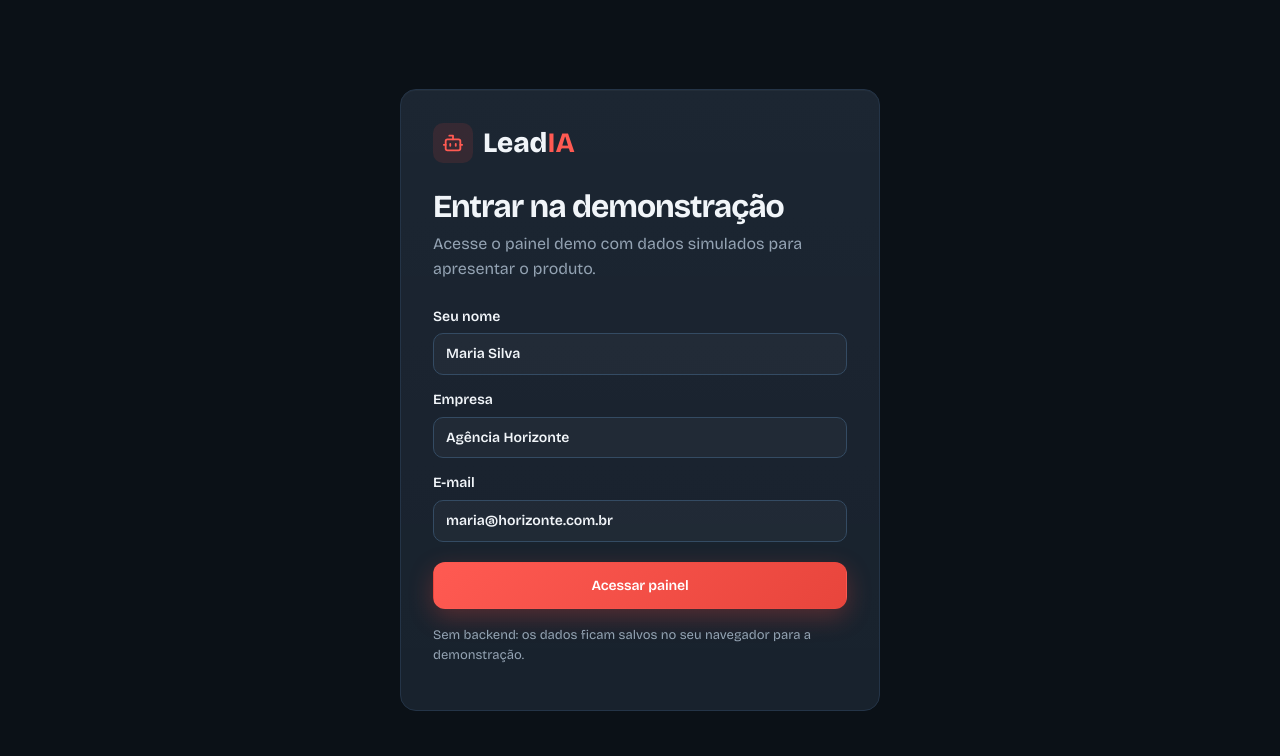
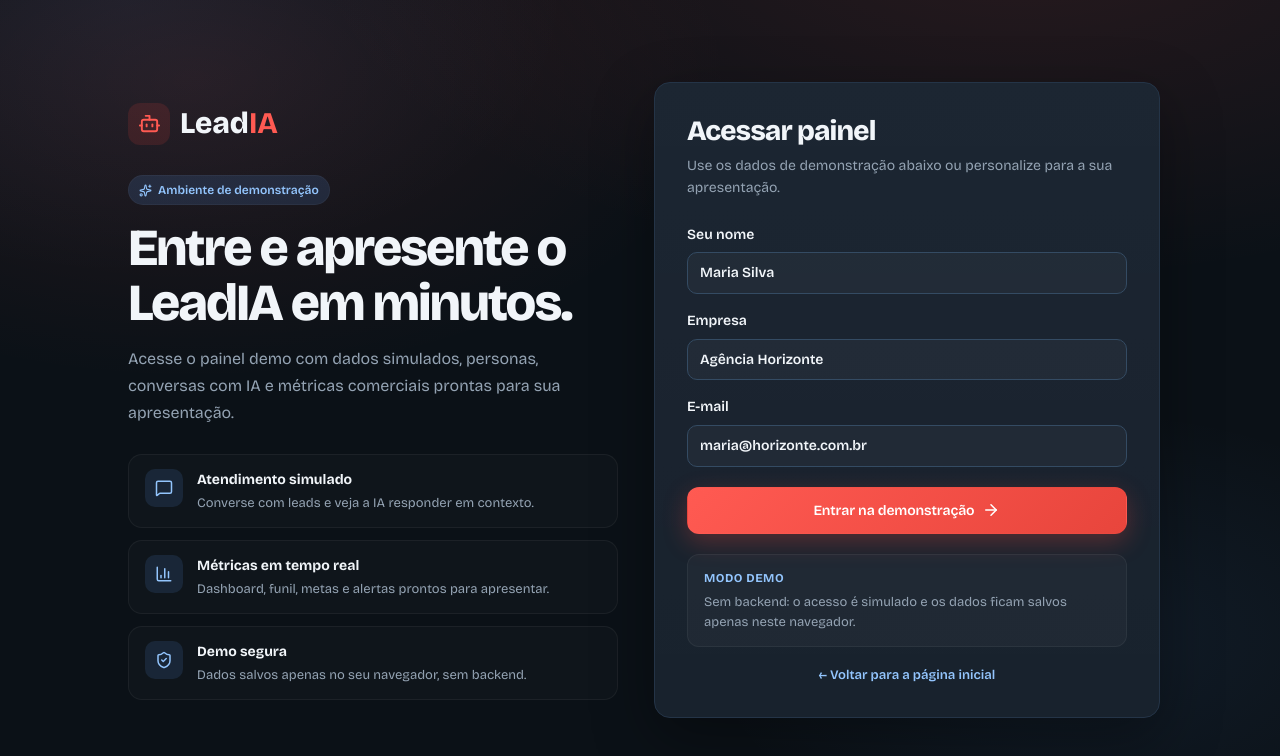
Before and after one commit to neosamdez/LeadIA, a React (Vite) app: page /login in a window 1280 px wide. Shown: the top 756 px of the page. Built offline with nearby package versions, Linux system fonts and the light colour scheme; no server answers.

Commit message:
feat: melhora pagina de login da demo

```diff
--- a/src/pages/Login.jsx
+++ b/src/pages/Login.jsx
@@ -1,7 +1,13 @@
 import { useState } from 'react';
 import { useNavigate, Link } from 'react-router-dom';
-import { Bot } from 'lucide-react';
+import { Bot, ArrowRight, Sparkles, ShieldCheck, BarChart3, MessageSquare } from 'lucide-react';
 import { useApp } from '../context/AppContext';
+
+const highlights = [
+  { icon: MessageSquare, title: 'Atendimento simulado', text: 'Converse com leads e veja a IA responder em contexto.' },
+  { icon: BarChart3, title: 'Métricas em tempo real', text: 'Dashboard, funil, metas e alertas prontos para apresentar.' },
+  { icon: ShieldCheck, title: 'Demo segura', text: 'Dados salvos apenas no seu navegador, sem backend.' },
+];
 
 export default function Login() {
   const { login } = useApp();
@@ -17,31 +23,90 @@ export default function Login() {
   }
 
   return (
-    <div style={{ minHeight: '100vh', display: 'grid', placeItems: 'center', padding: 24, background: 'var(--bg)' }}>
-      <div className="card" style={{ width: 'min(480px, 100%)', padding: 32 }}>
-        <Link to="/" style={{ display: 'inline-flex', alignItems: 'center', gap: 10, textDecoration: 'none', fontWeight: 800, fontSize: 28, marginBottom: 24 }}>
-          <span style={{ width: 40, height: 40, borderRadius: 10, background: 'rgba(232,69,60,.12)', color: 'var(--acc)', display: 'grid', placeItems: 'center' }}><Bot size={22} /></span>
+    <div style={{ minHeight: '100vh', display: 'grid', placeItems: 'center', padding: '32px 20px', position: 'relative', overflow: 'hidden' }}>
+      <div style={{ position: 'absolute', inset: 0, background: 'radial-gradient(900px 500px at 15% 10%, rgba(255,90,82,.10), transparent 60%), radial-gradient(700px 420px at 85% 80%, rgba(96,165,250,.08), transparent 55%)', pointerEvents: 'none' }} />
+
+      <div className="login-shell" style={{ width: 'min(1040px, 100%)', display: 'grid', gridTemplateColumns: '1fr 1fr', gap: 28, alignItems: 'stretch', position: 'relative' }}>
+        <div style={{ padding: '20px 8px', display: 'flex', flexDirection: 'column', justifyContent: 'center', minWidth: 0 }}>
+          <Link to="/" style={{ display: 'inline-flex', alignItems: 'center', gap: 10, textDecoration: 'none', fontWeight: 800, fontSize: 30, marginBottom: 28, width: 'fit-content' }}>
+            <span style={{ width: 42, height: 42, borderRadius: 12, background: 'rgba(232,69,60,.14)', color: 'var(--acc)', display: 'grid', placeItems: 'center' }}><Bot size={23} /></span>
             <span>Lead<b style={{ color: 'var(--acc)' }}>IA</b></span>
           </Link>
-        <h1 style={{ margin: '0 0 8px', fontSize: 32, lineHeight: 1.1, letterSpacing: '-.03em' }}>Entrar na demonstração</h1>
-        <p style={{ color: 'var(--mute)', margin: '0 0 24px' }}>Acesse o painel demo com dados simulados para apresentar o produto.</p>
-        <form onSubmit={submit} style={{ display: 'grid', gap: 14 }}>
-          <label style={{ display: 'grid', gap: 6, fontSize: 14, fontWeight: 600 }}>
+
+          <div className="badge blue" style={{ width: 'fit-content', marginBottom: 16 }}>
+            <Sparkles size={13} /> Ambiente de demonstração
+          </div>
+
+          <h1 style={{ margin: '0 0 14px', fontSize: 'clamp(32px, 4.4vw, 52px)', lineHeight: 1.05, letterSpacing: '-.04em', fontWeight: 800, maxWidth: 560 }}>
+            Entre e apresente o LeadIA em minutos.
+          </h1>
+          <p style={{ color: 'var(--mute)', margin: '0 0 28px', fontSize: 16, lineHeight: 1.7, maxWidth: 540 }}>
+            Acesse o painel demo com dados simulados, personas, conversas com IA e métricas comerciais prontas para sua apresentação.
+          </p>
+
+          <div style={{ display: 'grid', gap: 12 }}>
+            {highlights.map(({ icon: Icon, title, text }) => (
+              <div key={title} style={{ display: 'flex', gap: 14, alignItems: 'flex-start', padding: '14px 16px', borderRadius: 14, background: 'rgba(255,255,255,.02)', border: '1px solid rgba(255,255,255,.05)' }}>
+                <div style={{ width: 38, height: 38, borderRadius: 10, background: 'rgba(96,165,250,.12)', color: '#93C5FD', display: 'grid', placeItems: 'center', flexShrink: 0 }}>
+                  <Icon size={18} />
+                </div>
+                <div style={{ minWidth: 0 }}>
+                  <div style={{ fontWeight: 700, fontSize: 14, marginBottom: 2 }}>{title}</div>
+                  <div style={{ fontSize: 13, color: 'var(--mute)', lineHeight: 1.55 }}>{text}</div>
+                </div>
+              </div>
+            ))}
+          </div>
+        </div>
+
+        <div className="card" style={{ padding: '32px', minWidth: 0, alignSelf: 'center', boxShadow: '0 20px 60px rgba(0,0,0,.35)' }}>
+          <div style={{ marginBottom: 24 }}>
+            <h2 style={{ margin: '0 0 8px', fontSize: 28, lineHeight: 1.15, letterSpacing: '-.03em', fontWeight: 800 }}>Acessar painel</h2>
+            <p style={{ color: 'var(--mute)', margin: 0, fontSize: 14, lineHeight: 1.6 }}>
+              Use os dados de demonstração abaixo ou personalize para a sua apresentação.
+            </p>
+          </div>
+
+          <form onSubmit={submit} style={{ display: 'grid', gap: 16 }}>
+            <label style={{ display: 'grid', gap: 7, fontSize: 14, fontWeight: 600 }}>
               Seu nome
-            <input value={name} onChange={(e) => setName(e.target.value)} required />
+              <input value={name} onChange={(e) => setName(e.target.value)} placeholder="Como você quer ser chamado" required />
             </label>
-          <label style={{ display: 'grid', gap: 6, fontSize: 14, fontWeight: 600 }}>
+            <label style={{ display: 'grid', gap: 7, fontSize: 14, fontWeight: 600 }}>
               Empresa
-            <input value={company} onChange={(e) => setCompany(e.target.value)} required />
+              <input value={company} onChange={(e) => setCompany(e.target.value)} placeholder="Nome da empresa na demo" required />
             </label>
-          <label style={{ display: 'grid', gap: 6, fontSize: 14, fontWeight: 600 }}>
+            <label style={{ display: 'grid', gap: 7, fontSize: 14, fontWeight: 600 }}>
               E-mail
-            <input type="email" value={email} onChange={(e) => setEmail(e.target.value)} required />
+              <input type="email" value={email} onChange={(e) => setEmail(e.target.value)} placeholder="voce@empresa.com" required />
             </label>
-          <button className="btn btn-primary" type="submit" style={{ marginTop: 6 }}>Acessar painel</button>
+
+            <button className="btn btn-primary" type="submit" style={{ marginTop: 4, width: '100%', justifyContent: 'center' }}>
+              Entrar na demonstração <ArrowRight size={18} />
+            </button>
           </form>
-        <p style={{ fontSize: 13, color: 'var(--mute)', marginTop: 16 }}>Sem backend: os dados ficam salvos no seu navegador para a demonstração.</p>
+
+          <div style={{ marginTop: 20, padding: '14px 16px', borderRadius: 12, background: 'rgba(255,255,255,.03)', border: '1px solid rgba(255,255,255,.05)' }}>
+            <div style={{ fontSize: 12, fontWeight: 700, color: '#93C5FD', textTransform: 'uppercase', letterSpacing: '.04em', marginBottom: 4 }}>Modo demo</div>
+            <p style={{ fontSize: 13, color: 'var(--mute)', margin: 0, lineHeight: 1.55 }}>
+              Sem backend: o acesso é simulado e os dados ficam salvos apenas neste navegador.
+            </p>
           </div>
+
+          <p style={{ fontSize: 13, color: 'var(--mute)', marginTop: 18, marginBottom: 0, textAlign: 'center' }}>
+            <Link to="/" style={{ color: '#93C5FD', textDecoration: 'none', fontWeight: 600 }}>← Voltar para a página inicial</Link>
+          </p>
+        </div>
+      </div>
+
+      <style>{`
+        @media (max-width: 900px) {
+          .login-shell { grid-template-columns: 1fr !important; gap: 20px !important; max-width: 560px; }
+        }
+        @media (max-width: 520px) {
+          .login-shell .card { padding: 22px !important; }
+        }
+      `}</style>
     </div>
   );
 }
```
Lines whose indentation alone changed are shown as unchanged.
